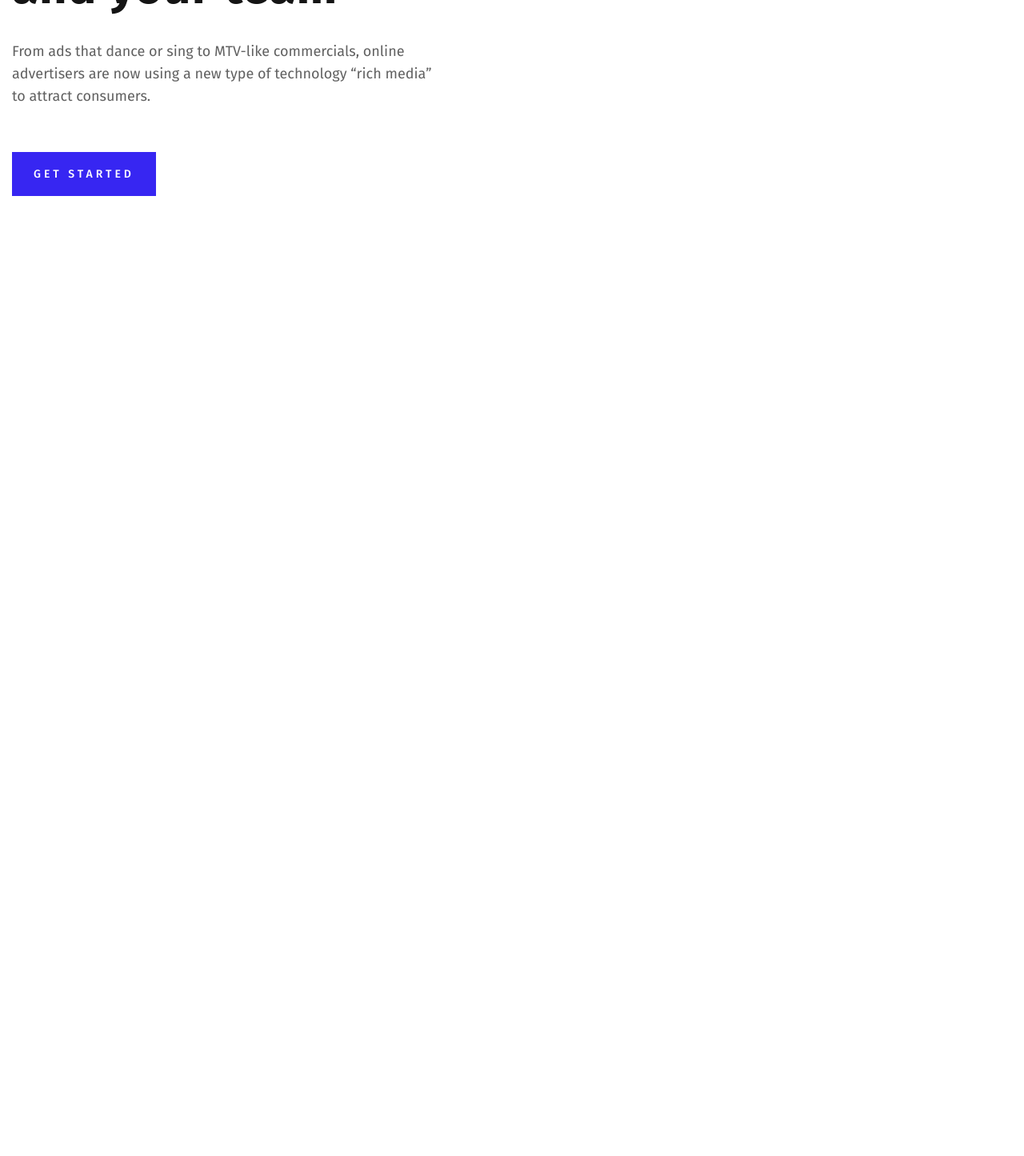
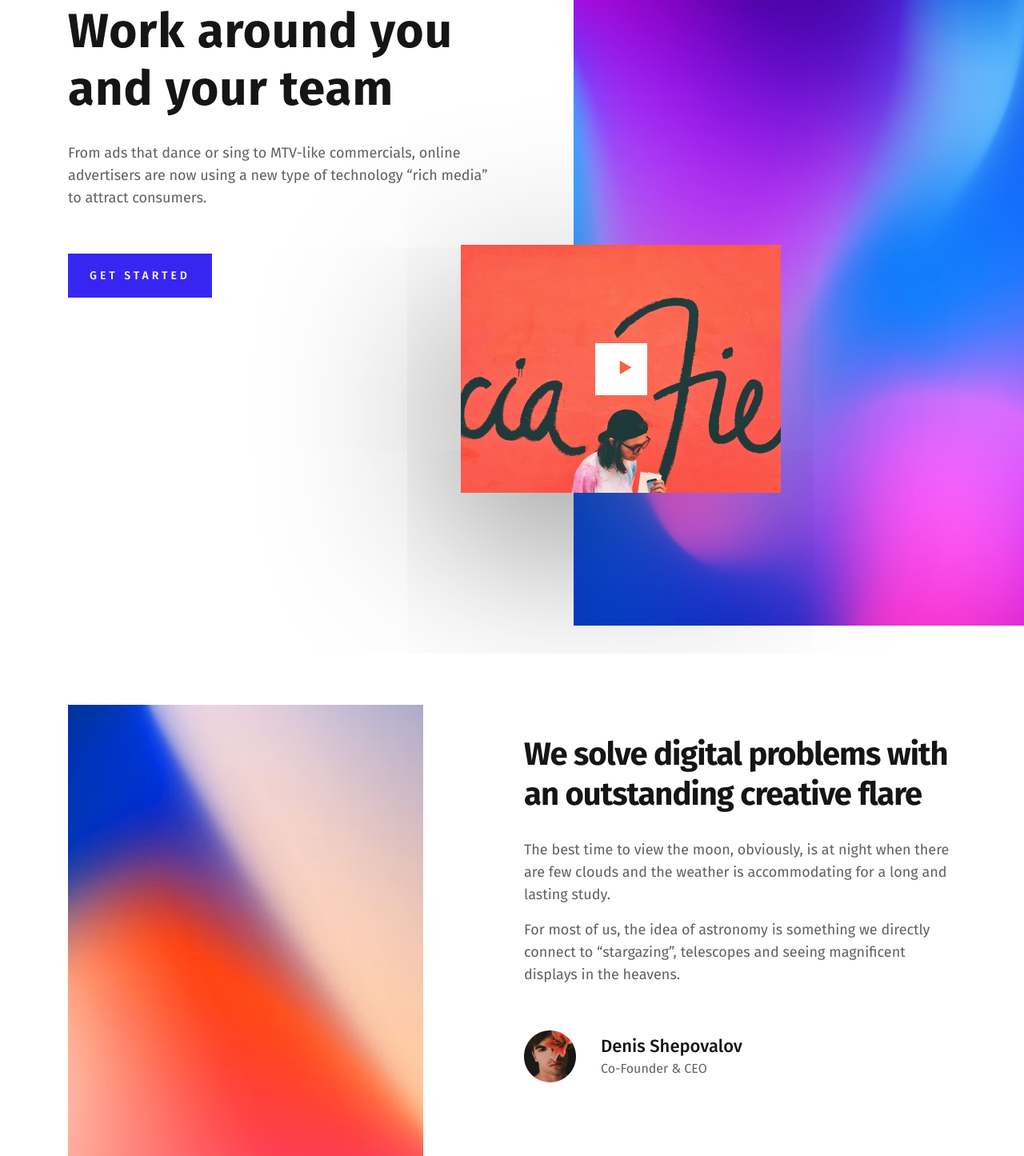
Before and after one commit to Aleksandrskl/Gravity, a plain HTML site: page source/index.html in a window 1280 px wide. Shown: the part 200-1645 px from the top of the page at 80% size. Before the commit the page ends 800 px from the top, so only its background shows below. Drawn offline with Linux system fonts and the light colour scheme.

Commit message:
закончил header. Сверстал блок с видео и блок автором.

```diff
--- a/source/css/style.css
+++ b/source/css/style.css
@@ -17,11 +17,12 @@ h1, h2, h3, h4, h5, h6 {
 }
 
 .header {
-
+	height: 118vh;
 }
 
 .nav {
 	padding-top: 50px;
+	margin-bottom: 127px;
 }
 
 .search {
@@ -63,3 +64,73 @@ h1, h2, h3, h4, h5, h6 {
 	background-color: #1909c8;
 	color: #ffffff;
 }
+
+.hero {
+	position: absolute;
+	right: 0;
+	top: 142px;
+	background: url("../img/bcg_header.jpg") no-repeat right top;
+	width: 55%;
+	height: 840px;
+	background-size: 80% 100%;
+}
+
+.be-static {
+	position: static;
+}
+
+.video {
+	position: absolute;
+	display: flex;
+	justify-content: center;
+	align-items: center;
+	left: 0;
+	bottom: 166px;
+	width: 400px;
+	height: 310px;
+	background: url("../img/header_video.jpg") no-repeat;
+	box-shadow: -20px 60px 220px rgba(0, 0, 0, 0.44);
+}
+
+.video:after {
+	content: "";
+	display: block;
+	background: url("../img/btn_video.svg");
+	width: 65px;
+	height: 65px;
+}
+
+.problems {
+	margin-top: 137px;
+}
+
+.about__title {
+	margin-top: 37px;
+	margin-bottom: 30px;
+	font-size: 40px;
+	font-weight: 700;
+	letter-spacing: -1px;
+	line-height: 50px;
+}
+
+.about__description {
+	font-size: 18px;
+	font-weight: 400;
+	line-height: 28px;
+}
+
+.about__author {
+	margin-top: 50px;
+	background: url("../img/about_author.png") no-repeat left center;
+	padding: 10px 0 10px 96px;
+}
+
+.about__name {
+	font-size: 22px;
+	font-weight: 500;
+	line-height: 32px;
+}
+
+.about__text {
+	margin-bottom: 0;
+}
--- a/source/index.html
+++ b/source/index.html
@@ -28,6 +28,7 @@
 					</div>
 				</div>
 			</div>
+		</div>
 		<div class="offer">
 			<div class="container">
 					<div class="row">
@@ -42,10 +43,45 @@
 								<a href="#" class="offer-content__btn btn">get started</a>
 							</div>
 						</div>
+						<div class="col-md-6 be-static">
+							<div class="hero">
+								<a href="#" class="video">
+								</a>
+							</div>
 						</div>
 					</div>
 				</div>
 			</div>
 	</header>
+	<section class="problems">
+	 	<div class="container">
+	 		<div class="row">
+	 			<div class="col-md-5">
+	 				<img src="img/problems_img.jpg" alt="Problems">
+	 			</div>
+	 			<div class="col-md-6 ml-auto">
+	 				<div class="about">
+		 				<h2 class="about__title">
+		 					We solve digital problems with an outstanding creative flare
+		 				</h2>
+		 				<p class="about__description">
+		 					The best time to view the moon, obviously, is at night when there are few clouds and the weather is accommodating for a long and lasting study.
+		 				</p>
+		 				<p class="about__description">
+		 					For most of us, the idea of astronomy is something we directly connect to “stargazing”, telescopes and seeing magnificent displays in the heavens.
+		 				</p>
+		 				<div class="about__author">
+		 					<h3 class="about__name">
+		 						Denis Shepovalov
+		 					</h3>
+		 					<p class="about__text">
+		 						Co-Founder & CEO
+		 					</p>
+		 				</div>
+	 				</div>
+	 			</div>
+	 		</div>
+	 	</div>
+	</section>
 </body>
 </html>
```
Also changed, not shown: source/img/about_author.png (added), source/img/btn_video.svg (added), source/img/problems_img.jpg (added). Lines whose indentation alone changed are shown as unchanged.
